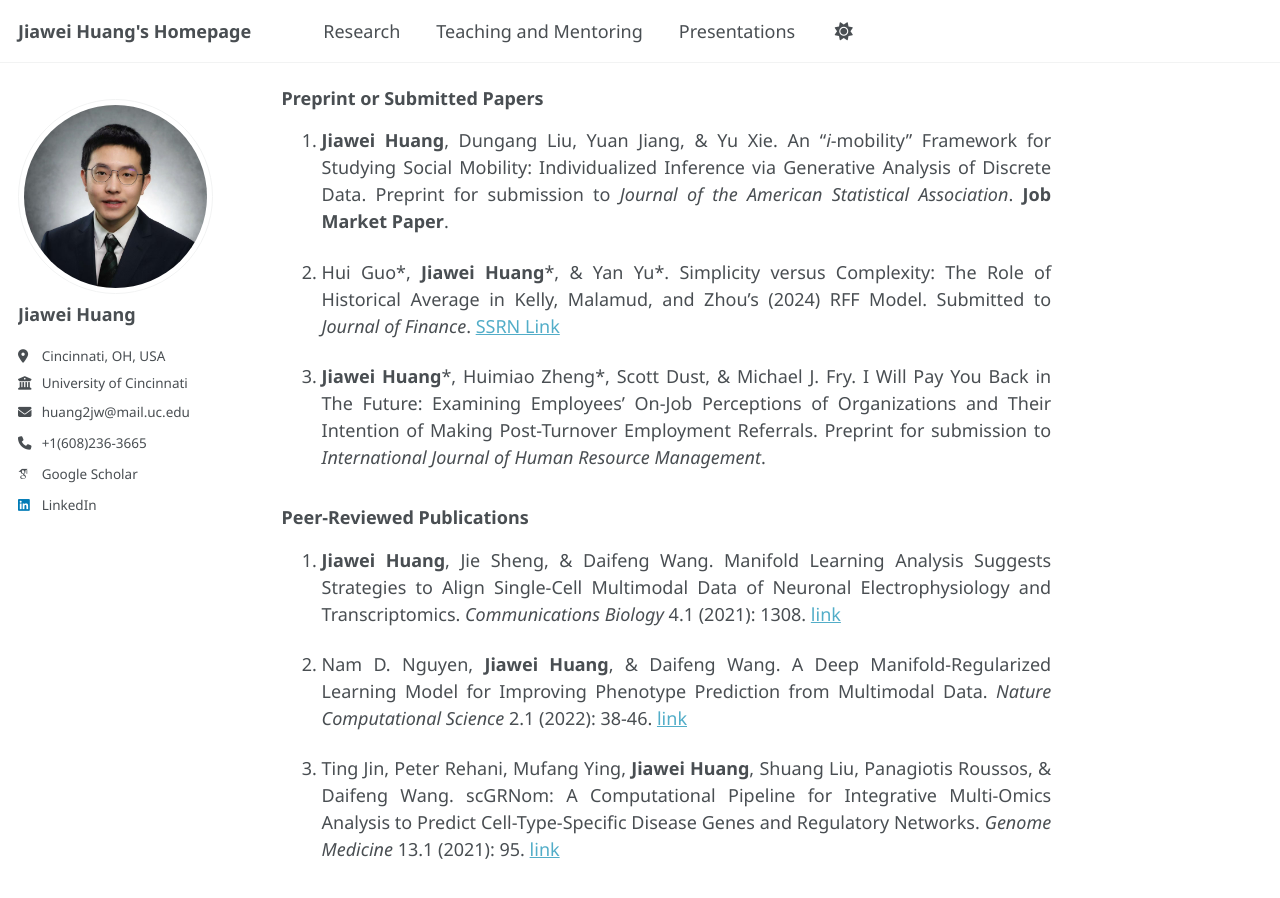
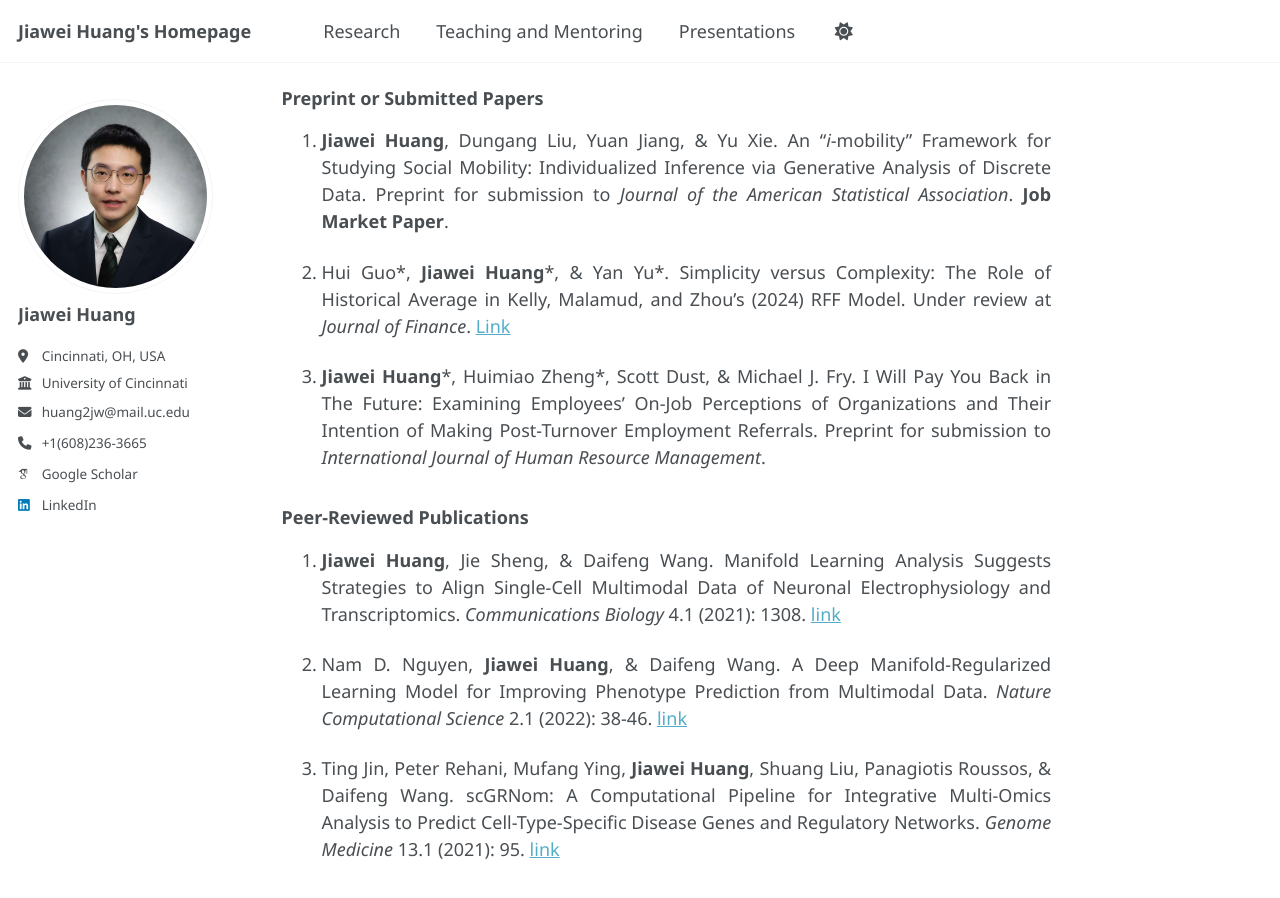
Before and after one commit to Jiawei98/Jiawei98.github.io, a Jekyll site: the page built from _pages/about.md, in a window 1280 px wide and 900 px high, scrolled down 680 px. Built offline with Jekyll 4.4.1, drawn with Linux system fonts in a browser that asks for light colours; some web fonts are replaced; a script that is not in the unit is left out.

Commit message:
Update about.md

```diff
--- a/_pages/about.md
+++ b/_pages/about.md
@@ -27,7 +27,7 @@ Currently in ABD status, I am actively seeking academic positions beginning in 2
 
 1. **Jiawei Huang**, Dungang Liu, Yuan Jiang, & Yu Xie. An "*i*-mobility" Framework for Studying Social Mobility: Individualized Inference via Generative Analysis of Discrete Data. Preprint for submission to *Journal of the American Statistical Association*. **Job Market Paper**.
 
-2. Hui Guo\*, **Jiawei Huang**\*, & Yan Yu\*. Simplicity versus Complexity: The Role of Historical Average in Kelly, Malamud, and Zhou's (2024) RFF Model. Submitted to *Journal of Finance*. [SSRN Link](https://papers.ssrn.com/sol3/papers.cfm?abstract_id=5489967)
+2. Hui Guo\*, **Jiawei Huang**\*, & Yan Yu\*. Simplicity versus Complexity: The Role of Historical Average in Kelly, Malamud, and Zhou's (2024) RFF Model. Under review at *Journal of Finance*. [Link](https://papers.ssrn.com/sol3/papers.cfm?abstract_id=5489967)
 
 3. **Jiawei Huang**\*, Huimiao Zheng\*, Scott Dust, & Michael J. Fry. I Will Pay You Back in The Future: Examining Employees' On-Job Perceptions of Organizations and Their Intention of Making Post-Turnover Employment Referrals. Preprint for submission to *International Journal of Human Resource Management*.
 
```
